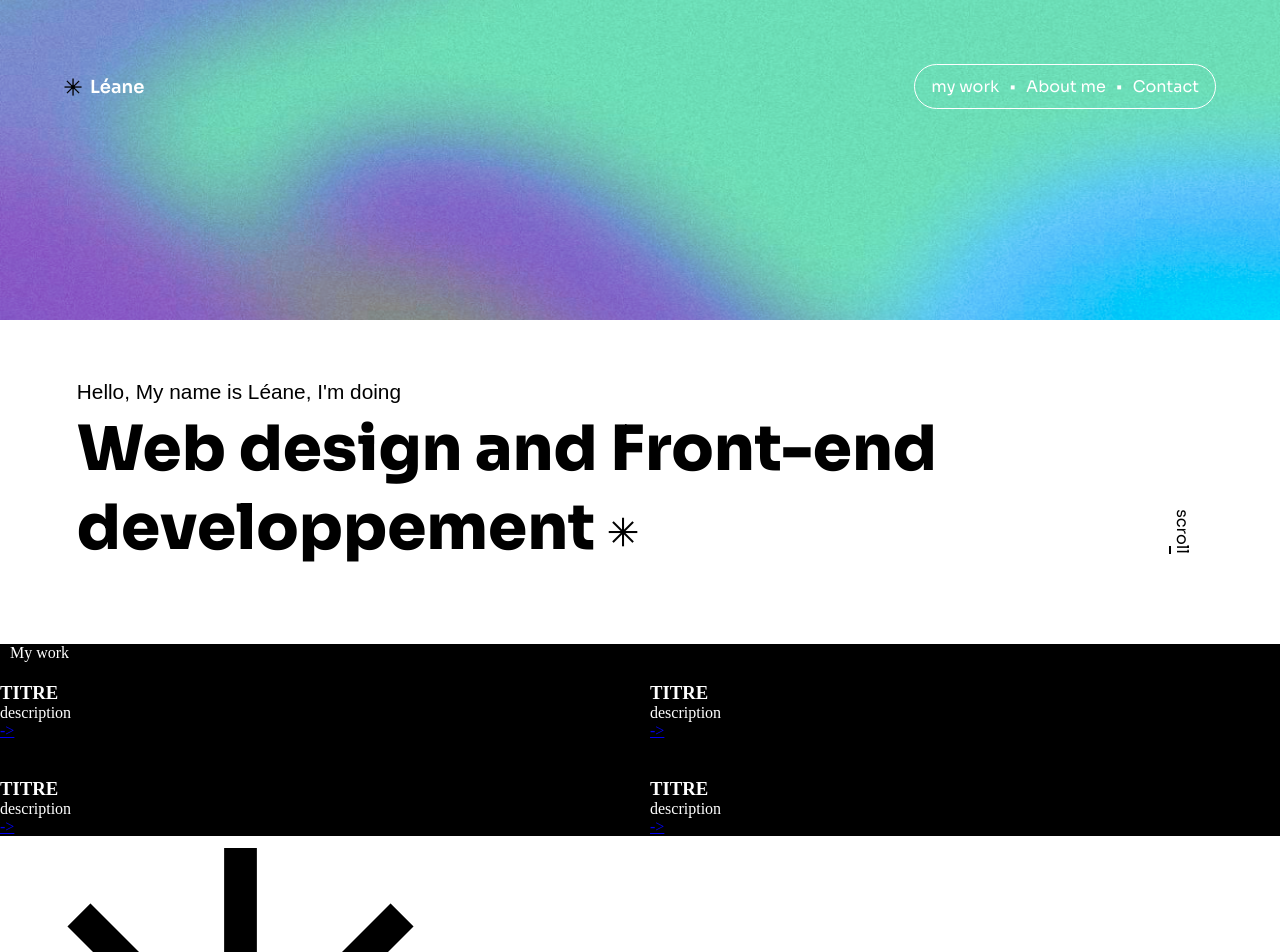
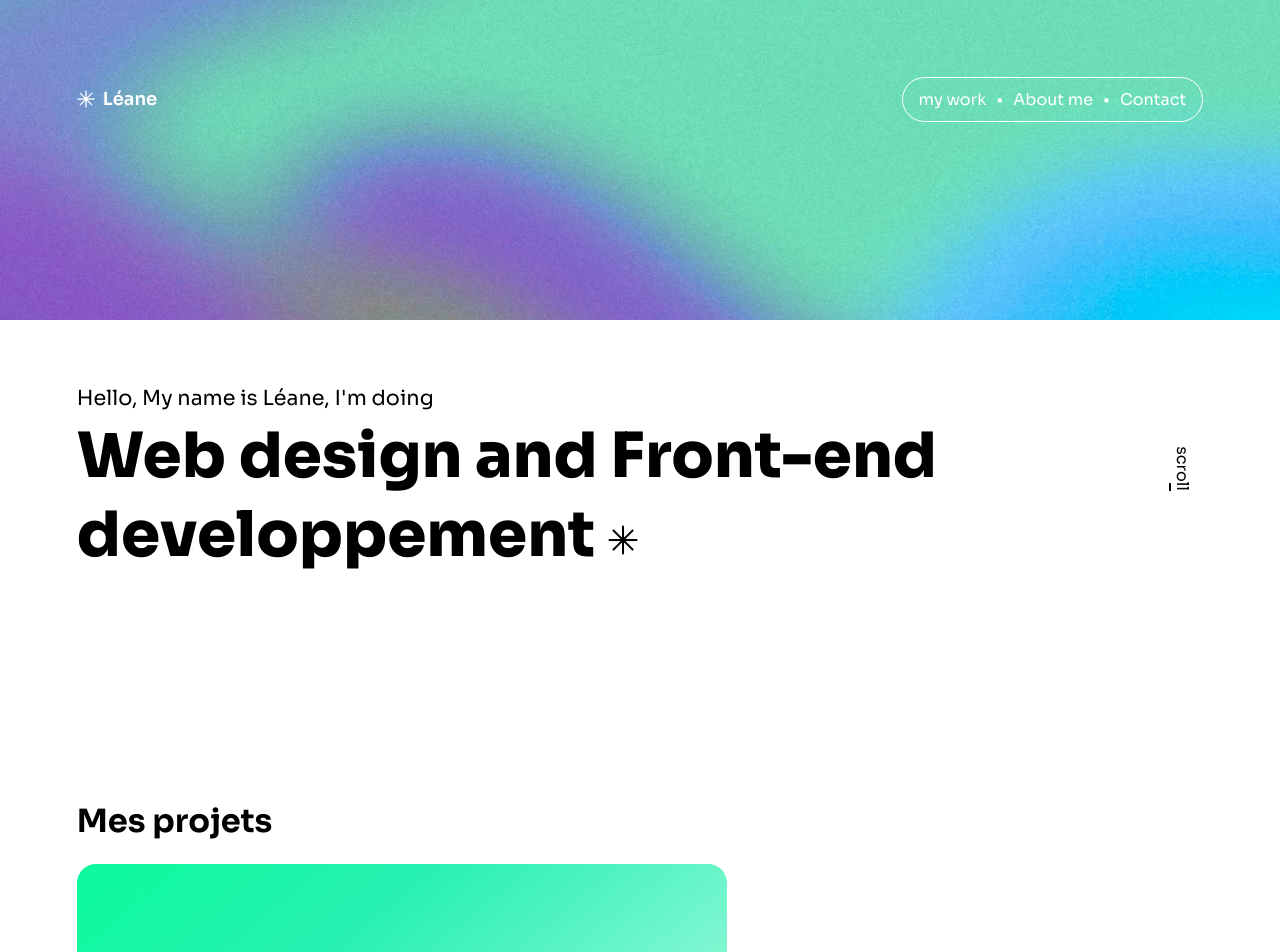
Before and after one commit to Lea-ne/portfolio, a plain HTML site: page index.html in a window 1280 px wide. Shown: the top 952 px of the page. Drawn offline with Linux system fonts and the light colour scheme.

Commit message:
page projet finie, effet decryptage, effet de changment de couleur du body

```diff
--- a/index.html
+++ b/index.html
@@ -6,6 +6,7 @@
     <title>Document</title>
 
     <link href="./style.css" rel="stylesheet"/>
+    <script src="./script.js" defer></script>
 </head>
 <body>
 
@@ -48,10 +49,10 @@
 <!-----project page------>
 
     <section id="projet">
-        <div>
-            <img src="./image/etoile.png" alt="vector">
-            <p>My work</p>
-        </div>
+
+
+        <h2>Mes projets</h2>
+
 
 
         <div>
@@ -59,13 +60,15 @@
 
                 <div>
                     <div>
-                        <img src="" alt="">
+                        <img src="./image/test-projet2.png" alt="">
                         <div>
-                            <div>
-                                <h3>TITRE</h3>
-                                <p>description</p>
+                            <div class="description-projet">
+                                <h3>Identité graphique</h3>
+                                <p>logo design, visual identity</p>
                             </div>
-                            <a href="link">-></a>
+                            <a href="link">
+                                <img src="./image/arrow.png" alt="">
+                            </a>
                         </div>
                     </div>
                 </div>
@@ -74,28 +77,31 @@
 
                 <div>
                     <div>
-                        <img src="" alt="">
+                        <img src="./image/test-projet2.png" alt="">
                         <div>
-                            <div>
-                                <h3>TITRE</h3>
-                                <p>description</p>
+                            <div class="description-projet">
+                                <h3>Identité graphique</h3>
+                                <p>logo design, visual identity</p>
                             </div>
-                            <a href="link">-></a>
+                            <a href="link">
+                                <img src="./image/arrow.png" alt="">
+                            </a>
                         </div>
                     </div>
                 </div>
-
                 <!----- Project 3 ------>
 
                 <div>
                     <div>
-                        <img src="" alt="">
+                        <img src="./image/test-projet2.png" alt="">
                         <div>
-                            <div>
-                                <h3>TITRE</h3>
-                                <p>description</p>
+                            <div class="description-projet">
+                                <h3>Identité graphique</h3>
+                                <p>logo design, visual identity</p>
                             </div>
-                            <a href="link">-></a>
+                            <a href="link">
+                                <img src="./image/arrow.png" alt="">
+                            </a>
                         </div>
                     </div>
                 </div>
@@ -104,13 +110,15 @@
 
                 <div>
                     <div>
-                        <img src="" alt="">
+                        <img src="./image/test-projet2.png" alt="">
                         <div>
-                            <div>
-                                <h3>TITRE</h3>
-                                <p>description</p>
+                            <div class="description-projet">
+                                <h3>Identité graphique</h3>
+                                <p>logo design, visual identity</p>
                             </div>
-                            <a href="link">-></a>
+                            <a href="link">
+                                <img src="./image/arrow.png" alt="">
+                            </a>
                         </div>
                     </div>
                 </div>
--- /dev/null
+++ b/script.js
@@ -0,0 +1,96 @@
+const fullPage = document.querySelector('body');
+const h2 = document.querySelector("#projet > h2");
+const projectSection = document.querySelector('#projet');
+
+let isTransitioning = false;
+let decryptionTriggered = true;
+let transitionTimeout = null;
+
+function observerCallback(entries) {
+    entries.forEach(entry => {
+        if (entry.target.tagName === 'H2') {
+            if (entry.isIntersecting && !isTransitioning) {
+                console.log("Le h2 est maintenant visible !");
+                isTransitioning = true;
+                setTimeout(handleDecrypt, 50);
+            } else if (!entry.isIntersecting && isTransitioning) {
+                console.log("Le h2 n'est plus visible !");
+                isTransitioning = false;
+                resetDecryption();
+            }
+        }
+
+        if (entry.target.id === 'projet') {
+            if (entry.isIntersecting && !isTransitioning) {
+                console.log("La section projet est maintenant visible !");
+                transitionBackground();
+
+            } else if (!entry.isIntersecting && !isTransitioning) {
+                console.log("La section projet n'est plus visible !");
+                resetTransition();
+            }
+        }
+    });
+}
+
+const observer = new IntersectionObserver(observerCallback);
+
+if (projectSection) {
+    observer.observe(projectSection);
+    observer.observe(h2);
+} else {
+    console.error("La section projet n'a pas été trouvée !");
+}
+
+const chars = `0x12_3z456e7~89!@r#$-%A^&*(q)`.split('').sort(() => Math.random() - 0.5);
+
+const getRandomChar = (c) => {
+    const n = chars.length;
+    let x = chars[Math.floor(Math.random() * n)];
+    while (x === c) {
+        x = chars[Math.floor(Math.random() * n)];
+    }
+    return x;
+};
+
+const encrypt = (text) => text.split('').map(getRandomChar).join('');
+
+const decrypt = (text) => text.split('').map(getRandomChar).join('');
+
+const originalName = h2.innerHTML;
+let currentIndex = 0;
+let intervalId = null;
+
+const handleDecrypt = () => {
+    if (decryptionTriggered) {
+        currentIndex = 0;
+        clearInterval(intervalId);
+        intervalId = setInterval(() => {
+            if (currentIndex > originalName.length) {
+                clearInterval(intervalId);
+            } else {
+                const c = originalName.charAt(currentIndex % originalName.length);
+                const n = currentIndex + 1;
+                const decoded = originalName.slice(0, n);
+                const encoded = encrypt(originalName.slice(n));
+                h2.innerHTML = decoded + encoded;
+                currentIndex++;
+            }
+        }, 100);
+    }
+};
+
+const resetDecryption = () => {
+    currentIndex = 0;
+    clearInterval(intervalId);
+    h2.innerHTML = originalName;
+};
+
+function transitionBackground() {
+    fullPage.classList.add('black-background');
+}
+
+const resetTransition = () => {
+    clearTimeout(transitionTimeout);
+    fullPage.classList.remove('black-background');
+};
--- a/style.css
+++ b/style.css
@@ -1,4 +1,4 @@
-@import url('https://fonts.googleapis.com/css2?family=Sora:wght@400;500;600;700;800&display=swap');
+@import url('https://fonts.googleapis.com/css2?family=Sora:wght@100;200;300;400;500;600;700;800&display=swap');
 
 /*****  Variable  ****/
 :root {
@@ -14,6 +14,11 @@
     box-sizing: border-box;
 }
 
+body{
+    transition: background-color 1s ease;
+    background-color: white;
+}
+
 
 
 /* Header */
@@ -21,7 +26,7 @@ header {
     display: flex;
     align-items: center;
     justify-content: space-between;
-    padding: 5% 5% 5% 5%;
+    padding: 6%;
 }
 
 /* Styles pour le contenu du header */
@@ -33,6 +38,7 @@ header > div {
 header > div > img {
     width: 18px;
     height: 18px;
+    filter: invert(100%);
 }
 
 header > div > p {
@@ -73,16 +79,18 @@ header > nav > p {
 /*****  Image de fin  ****/
 
 #landing {
-    margin-top: 130px;
     padding: 6%;
+    margin-top: 110px;
+    padding-bottom: 150px;
     display: flex;
-    align-items: flex-end;
+    align-items: center;
 }
 
 .titre-landing > p {
-    font-family: var(--font-text);
+    font-family: var(--font-principal); /*texte*/
     font-size: 1.3em;
     margin-bottom: 5px;
+    font-weight: 400;
 }
 
 .titre-landing > h1 {
@@ -134,23 +142,98 @@ header > nav > p {
 /**********Projet*******/
 
 #projet {
-    background-color: black;
-    color: white;
+    height: 1300px;
+    font-family: var(--font-principal);
+    padding: 6% 6% 6% 6%;
+    transition: background-color 1s ease;
 }
 
 
-#projet>div:first-child{
-   display: flex;
+#projet > h2 {
+    font-size: 2em;
 }
 
-#projet>div:first-child>img{
-    width: 10px;
-    height: 20px;
- }
 
 
-#projet>div:last-child{
-    display: grid;
-    grid-template-columns: repeat(2, 1fr); /* Créer une grille de 2 colonnes */
-    gap: 20px; /* Espacement entre les éléments */
+
+
+/*la grid*/
+#projet > div{
+    display: flex;
+    flex-wrap: wrap;
+    justify-content: space-between;
+    padding: 2% 0% 0% 0%;
 }
+
+#projet > div > div{
+    padding-bottom: 4%;
+}
+
+#projet > div > div > div > img {
+    width: 100%;
+    height: 100%;
+    border-radius: 19px;
+    margin-bottom: 1em;
+}
+
+#projet> div > div > div > div{
+    display: flex;
+    align-items: center;
+    justify-content: space-between;
+    padding: 0px 4px 0px 4px;
+}
+
+
+/*fleche*/
+#projet > div > div > div > div > a {
+    padding: 15px;
+    border-radius: 100px;
+    width: 85px;
+    display: flex;
+    align-items: center;
+    justify-content: center;
+    transition: background-color 0.1s ease;
+}
+
+#projet > div > div > div > div > a > img {
+    width: 20px;
+    height: 20px;
+    filter: invert(100%);
+    transition: transform 0.2s ease, filter 0.3s ease;
+}
+
+#projet > div > div > div > div > a:hover img {
+    transform: rotate(-45deg);
+    filter: invert(0%);
+    transition: transform 0.3s ease, filter 0.3s ease;
+}
+
+#projet > div > div > div > div > a:hover {
+    background-color: white;
+    transition: background-color 0.1s ease;
+}
+
+
+
+.description-projet> p {
+    margin-top: 2px;
+    font-family: var(--font-principal);
+    font-weight: 200;
+    font-size: 0.9em;
+}
+
+.description-projet > h3{
+    font-size: 1.2em;
+}
+
+body.black-background{
+    background-color: black;
+}
+
+body.black-background h1,body.black-background h2, body.black-background h3, body.black-background p{
+    color: white; /* Définissez la couleur du texte sur blanc */
+}
+
+body h1,body h2,body p, body h3{
+    color: black;
+}
```
Also changed, not shown: image/arrow.png (added), image/koto.png (added), image/test-projet.png (added), image/test-projet2.png (added), 1 other file.
